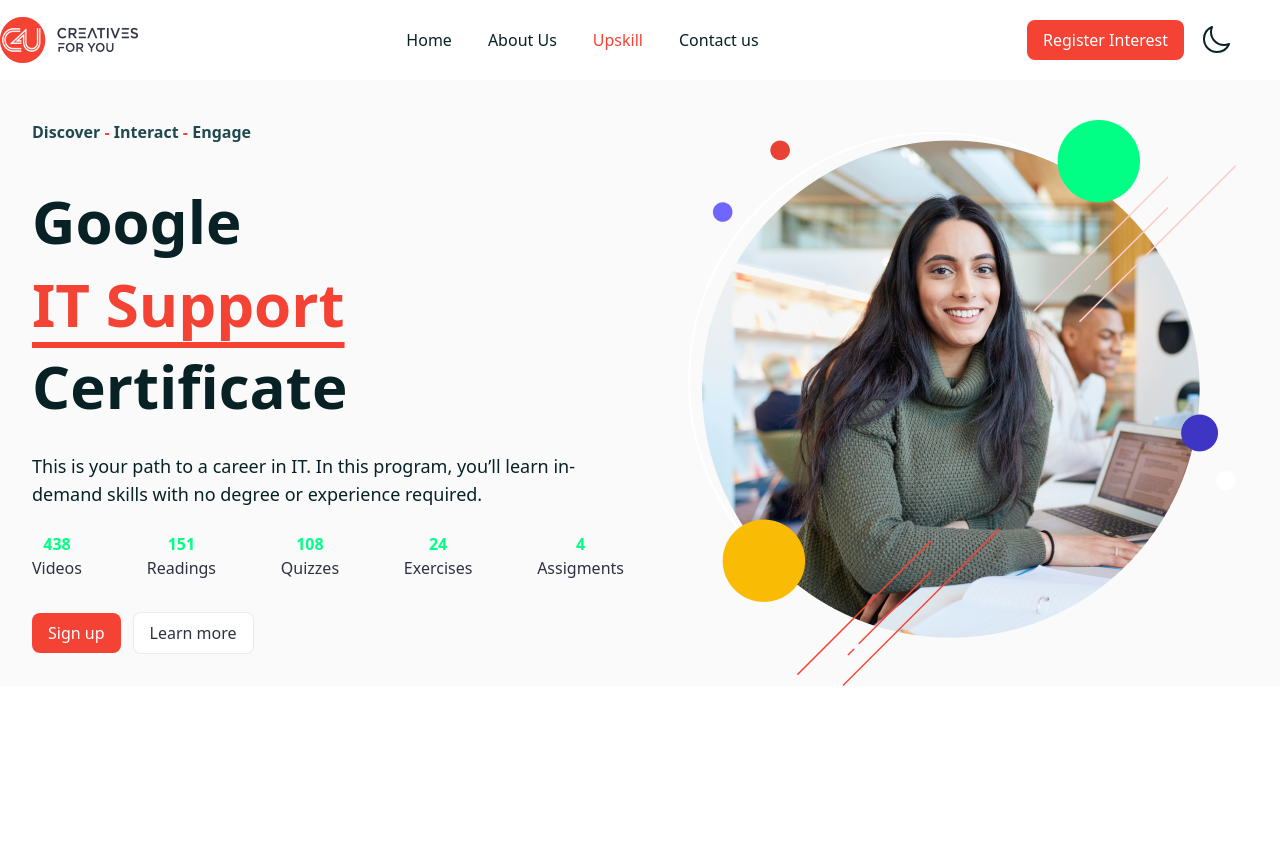
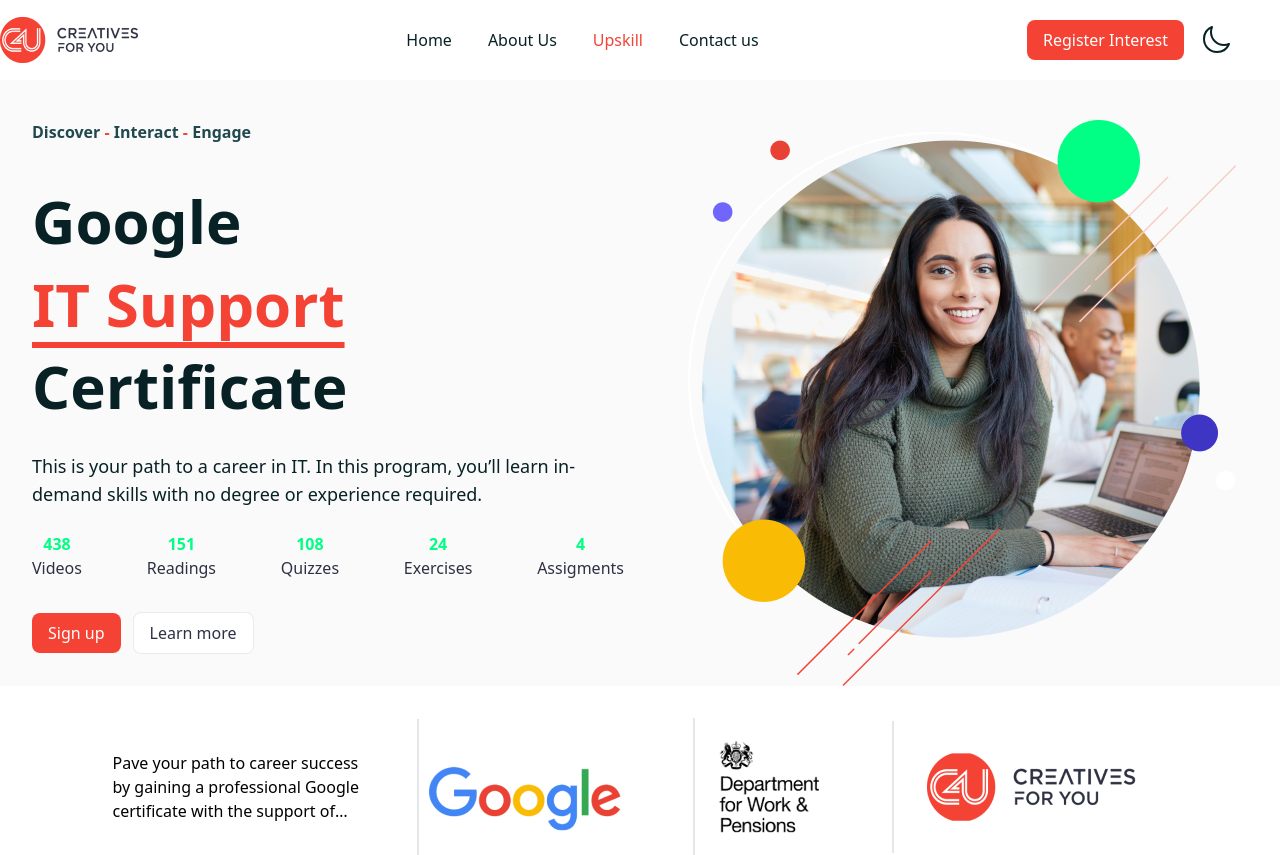
Before and after one commit to With-chomok/tailwind_asignment, a website built with Vite: page index.html in a window 1280 px wide. Before the commit the page ends 800 px from the top, so only its background shows below. Built offline with nearby package versions, Linux system fonts and the light colour scheme.

Commit message:
Google divider section uploads

```diff
--- a/index.html
+++ b/index.html
@@ -127,5 +127,25 @@
         <img src="./assets/Group 1964.png" alt="" />
       </section>
     </section>
+
+<!-- Google divider section -->
+
+
+<section class="flex container mx-auto space-x-12 items-center w-fit bg-[#FFFFFF]">
+    <div>
+        <p class="md:w-64 line-clamp-3 w-28 ">Pave your path to career success by gaining  a  professional  Google certificate with the support of C4U</p>
+    </div>
+    <div class="border-l-2 md:pl-2 pl-0">
+        <img  src="./assets/Google.png" alt="">
+    </div>
+    <div  class="border-l-2">
+        <img src="./assets/Work & Pensions.png" alt="">
+    </div>
+    <div  class="border-l-2 md:p-8 p-0">
+        <img class="" src="./assets/c4u full logo_2022 1 (1).png" alt="">
+    </div>
+</section>
+
+
   </body>
 </html>
```
